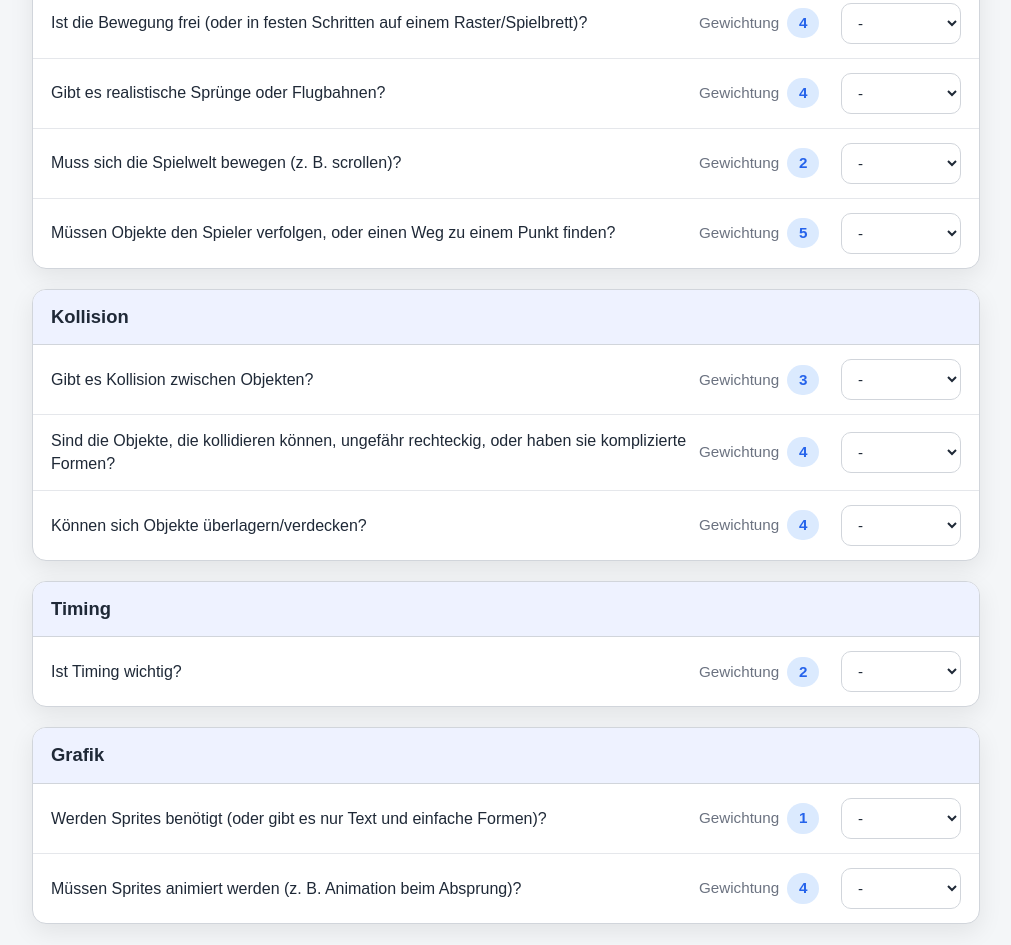
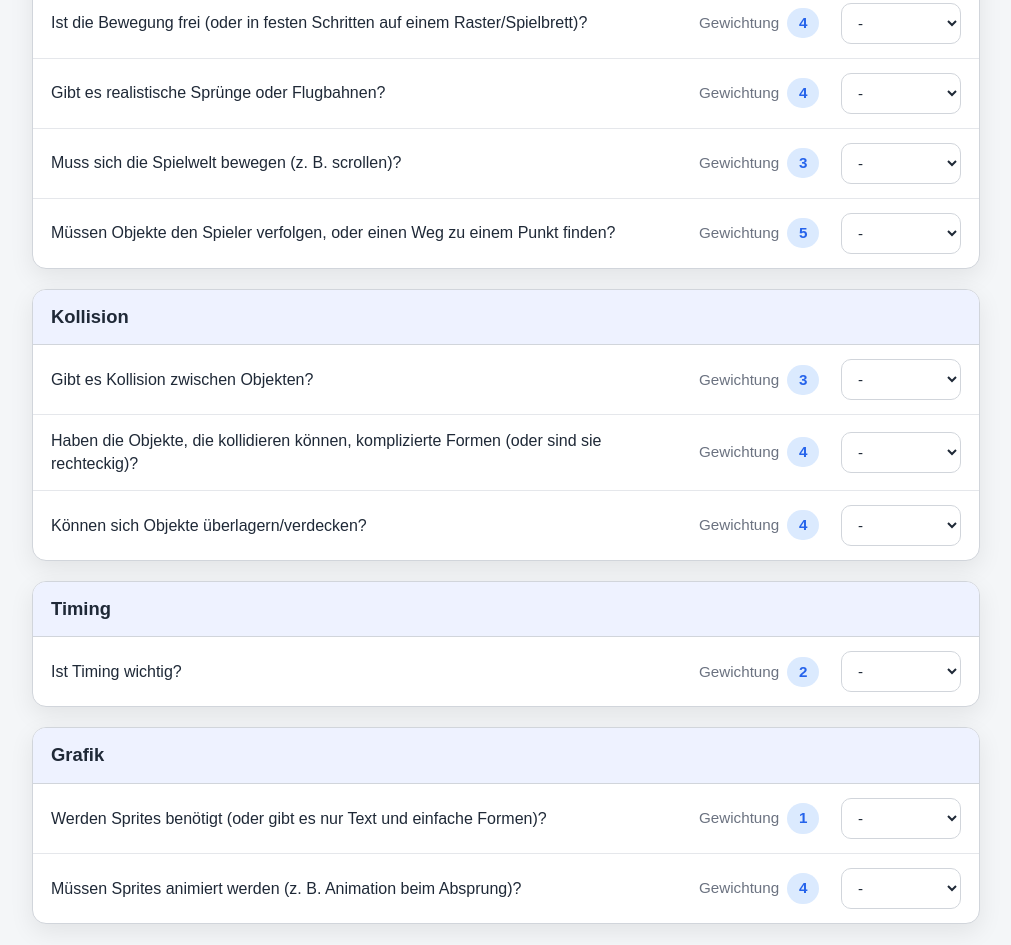
Before and after one commit to Pfeil-Blaulach/pico, a plain HTML site: page index.html in a window 1280 px wide. Shown: the part 1339-2284 px from the top of the page, without its empty margins (134-1145 px from the left). Drawn offline with Linux system fonts and the light colour scheme.

Commit message:
Update index.html

```diff
--- a/index.html
+++ b/index.html
@@ -329,7 +329,7 @@
           { id: "move_many", text: "Gibt es mehr als zwei bewegte Objekte?", weight: 3 },
           { id: "move_free", text: "Ist die Bewegung frei (oder in festen Schritten auf einem Raster/Spielbrett)?", weight: 4 },
           { id: "move_physics", text: "Gibt es realistische Sprünge oder Flugbahnen?", weight: 4 },
-          { id: "move_scroll", text: "Muss sich die Spielwelt bewegen (z. B. scrollen)?", weight: 2 },
+          { id: "move_scroll", text: "Muss sich die Spielwelt bewegen (z. B. scrollen)?", weight: 3 },
           { id: "move_chase", text: "Müssen Objekte den Spieler verfolgen, oder einen Weg zu einem Punkt finden?", weight: 5 }
         ]
       },
@@ -337,7 +337,7 @@
         category: "Kollision",
         items: [
           { id: "collision_yes", text: "Gibt es Kollision zwischen Objekten?", weight: 3 },
-          { id: "collision_complex_shape", text: "Sind die Objekte, die kollidieren können, ungefähr rechteckig, oder haben sie komplizierte Formen?", weight: 4 },
+          { id: "collision_complex_shape", text: "Haben die Objekte, die kollidieren können, komplizierte Formen (oder sind sie rechteckig)?", weight: 4 },
           { id: "collision_overlap", text: "Können sich Objekte überlagern/verdecken?", weight: 4 }
         ]
       },
```
